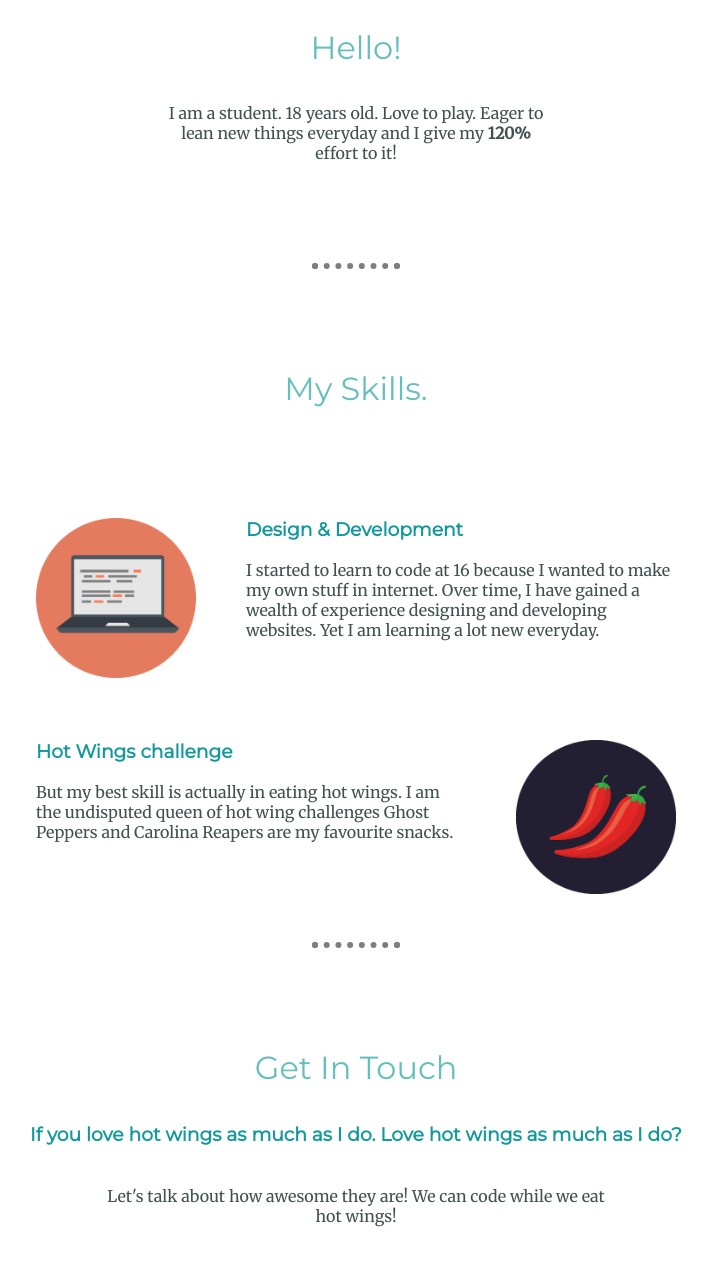
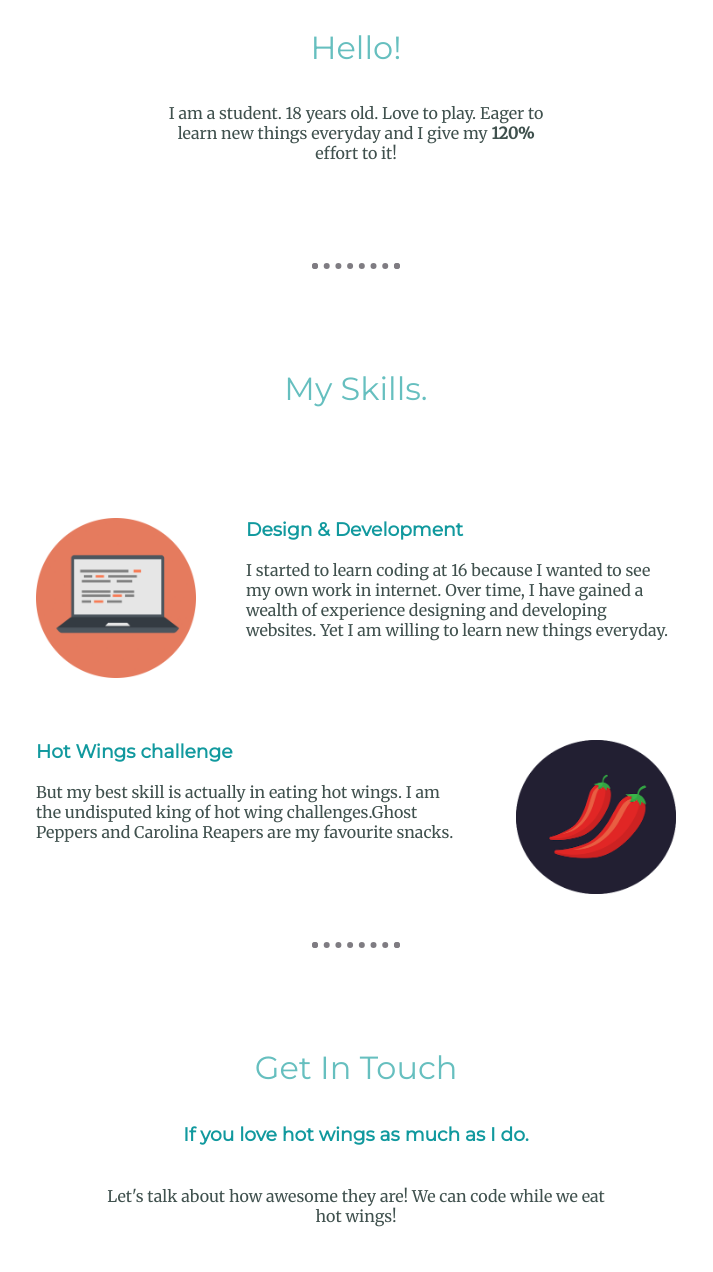
Before and after one commit to KingKanish/websitecss, a plain HTML site: page index.html in a window 1280 px wide. Shown: the part 1088-2360 px from the top of the page, without its empty margins (284-997 px from the left). Drawn offline with Linux system fonts and the light colour scheme.

Commit message:
Update index.html

```diff
--- a/index.html
+++ b/index.html
@@ -23,7 +23,7 @@
     <div class="profile">
       <img class="porfile-pic" src="images/240_F_129681736_RfcCC7TBze02nVFZdam4NaRdp9Sv0GEH.jpg" alt="Kanish-img">
       <h2>Hello!</h2>
-      <p class="intro">I am a student. 18 years old. Love to play. Eager to lean new things everyday and I give my <strong>120%</strong> effort to it!</p>
+      <p class="intro">I am a student. 18 years old. Love to play. Eager to learn new things everyday and I give my <strong>120%</strong> effort to it!</p>
     </div>
     <hr>
     <div class="skills">
@@ -31,18 +31,18 @@
       <div class="skill-row">
         <img class="code-img" src="images/computer.png" alt="skill-img">
         <h3>Design & Development</h3>
-        <p>I started to learn to code at 16 because I wanted to make my own stuff in internet. Over time, I have gained a wealth of experience designing and developing websites. Yet I am learning a lot new everyday.</p>
+        <p>I started to learn coding at 16 because I wanted to see my own work in internet. Over time, I have gained a wealth of experience designing and developing websites. Yet I am willing to learn new things everyday.</p>
       </div>
       <div class="skill-row">
         <img class="chilli-img" src="images/chillies.png" alt="chilli-img">
         <h3>Hot Wings challenge</h3>
-        <p>But my best skill is actually in eating hot wings. I am the undisputed queen of hot wing challenges Ghost Peppers and Carolina Reapers are my favourite snacks.</p>
+        <p>But my best skill is actually in eating hot wings. I am the undisputed king of hot wing challenges.Ghost Peppers and Carolina Reapers are my favourite snacks.</p>
       </div>
     </div>
     <hr>
     <div class="contact-me">
       <h2>Get In Touch</h2>
-      <h3>If you love hot wings as much as I do. Love hot wings as much as I do?</h3>
+      <h3>If you love hot wings as much as I do.</h3>
       <p class="contact-msg">Let's talk about how awesome they are! We can code while we eat hot wings!</p>
       <a class="btn" href="mailto:kanishv1012@email.com">CONTACT ME</a>
     </div>
```
